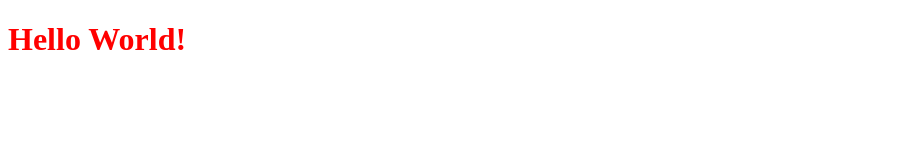
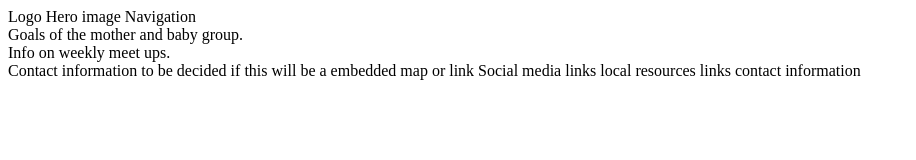
Before and after one commit to LauraMayock/motherandbaby, a plain HTML site: page index.html in a window 1280 px wide. Shown: the whole page, without its empty margins (0-916 px from the left). Drawn offline with Linux system fonts and the light colour scheme.

Commit message:
Add core sturcture of the home page

```diff
--- a/index.html
+++ b/index.html
@@ -10,6 +10,23 @@
     <title>Westport's Mother and baby group</title>
 </head>
 <body>
-    <h1>Hello World!</h1>
+    <section>
+        Logo
+        Hero image
+        Navigation
+        </section>
+        <section>
+            Goals of the mother and baby group.
+        </section>
+        <section>
+            Info on weekly meet ups.
+        </section>
 </body>
+<footer>
+    Contact information
+    <Map> to be decided if this will be a embedded map or link</Map>
+    Social media links
+    local resources links
+    contact information
+</footer>
 </html>
```
